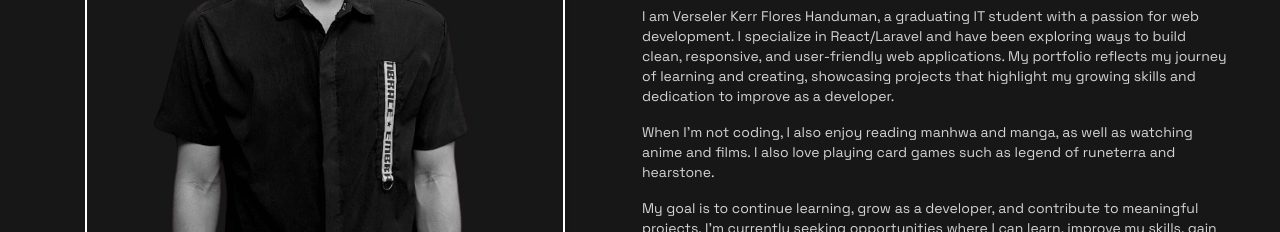
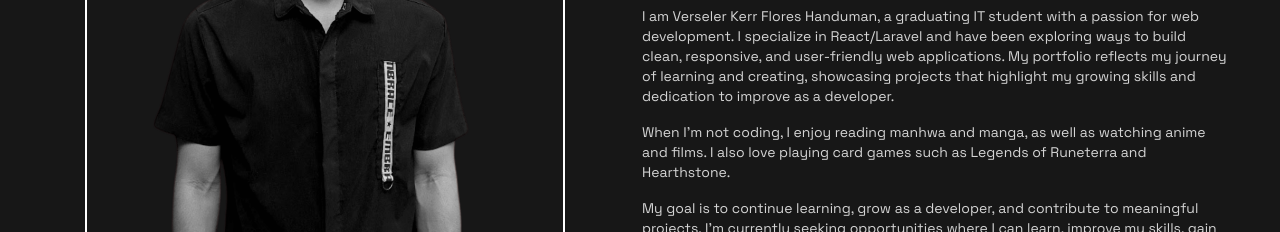
Before and after one commit to Verseler/portfolio, a React (Vite) app: page / in a window 1280 px wide. Shown: the part 1920-2152 px from the top of the page. Built offline with nearby package versions, Linux system fonts and the light colour scheme.

Commit message:
style: fix wrong grammar

```diff
--- a/src/App.tsx
+++ b/src/App.tsx
@@ -62,9 +62,9 @@ export default function App() {
               growing skills and dedication to improve as a developer.
             </P>
             <P dark>
-              When I'm not coding, I also enjoy reading manhwa and manga, as
-              well as watching anime and films. I also love playing card games
-              such as legend of runeterra and hearstone.
+              When I'm not coding, I enjoy reading manhwa and manga, as well as
+              watching anime and films. I also love playing card games such as
+              Legends of Runeterra and Hearthstone.
             </P>
             <P dark>
               My goal is to continue learning, grow as a developer, and
```
